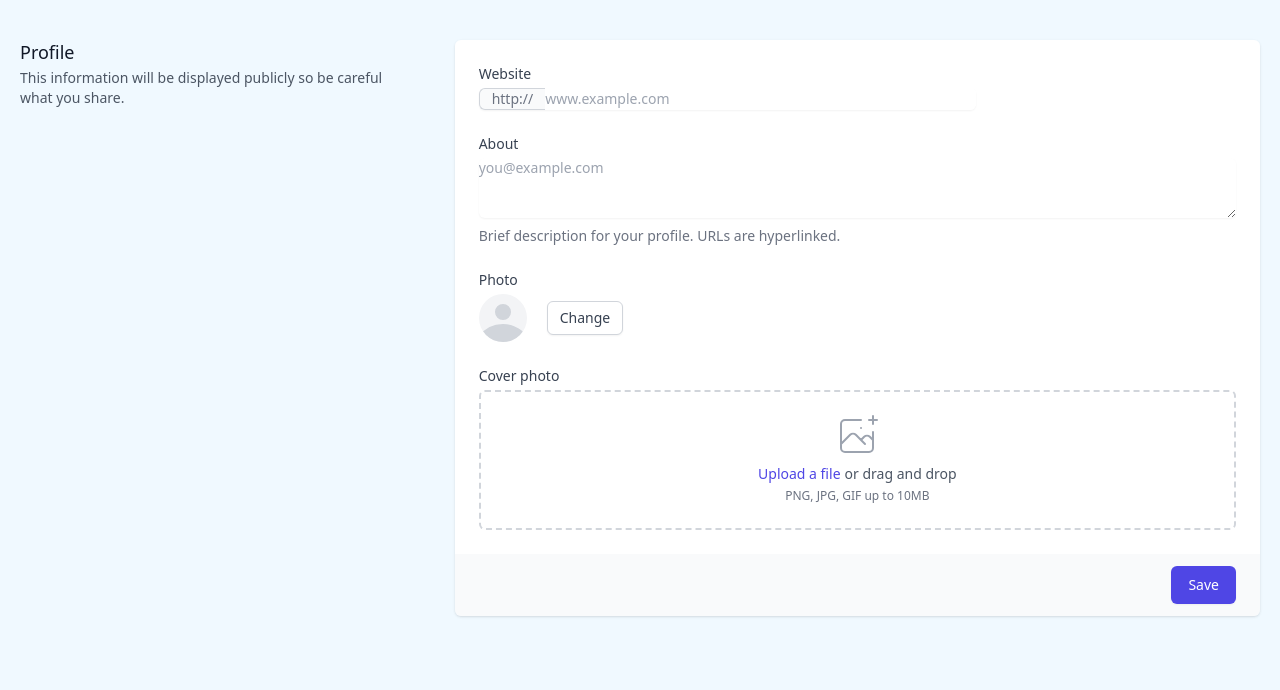
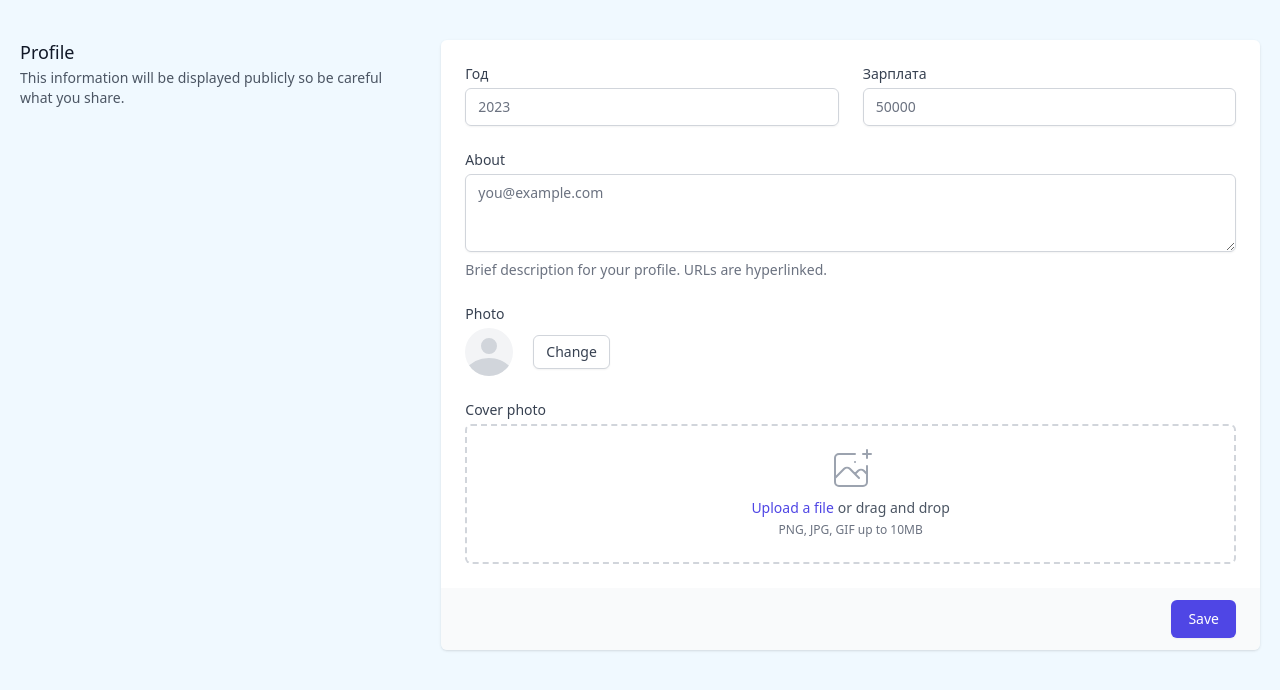
Before and after one commit to somefix/calculate-advance, a Nuxt app: page / in a window 1280 px wide. Shown: the top 690 px of the page. Built offline with nearby package versions, Linux system fonts and the light colour scheme.

Commit message:
sone fix

```diff
--- a/components/Calculate.vue
+++ b/components/Calculate.vue
@@ -1,21 +1,26 @@
 <template>
-  <div class="lg:grid lg:grid-cols-3 lg:gap-6">
-    <div class="lg:col-span-1 py-10 px-5">
+  <div class="md:grid md:grid-cols-3 md:gap-6">
+    <div class="md:col-span-1">
       <div class="px-4 sm:px-0">
         <h3 class="text-lg font-medium leading-6 text-gray-900">Profile</h3>
         <p class="mt-1 text-sm text-gray-600">This information will be displayed publicly so be careful what you share.</p>
       </div>
     </div>
-    <div class="lg:col-span-2 py-10 px-5">
-      <form>
+    <div class="mt-5 md:col-span-2 md:mt-0">
+      <form action="#" method="POST">
         <div class="shadow sm:overflow-hidden sm:rounded-md">
           <div class="space-y-6 bg-white px-4 py-5 sm:p-6">
-            <div class="grid grid-cols-3 gap-6">
-              <div class="col-span-3 sm:col-span-2">
-                <label for="company-website" class="block text-sm font-medium text-gray-700">Website</label>
+            <div class="grid grid-cols-2 gap-6">
+              <div class="col-span-2 sm:col-span-1">
+                <label for="company-website" class="block text-sm font-medium text-gray-700">Год</label>
                 <div class="mt-1 flex rounded-md shadow-sm">
-                  <span class="inline-flex items-center rounded-l-md border border-r-0 border-gray-300 bg-gray-50 px-3 text-sm text-gray-500">http://</span>
-                  <input id="company-website" type="text" name="company-website" class="block w-full flex-1 rounded-none rounded-r-md border-gray-300 focus:border-indigo-500 focus:ring-indigo-500 sm:text-sm" placeholder="www.example.com">
+                  <input id="company-website" type="number" name="company-website" class="block w-full flex-1 rounded-none rounded-l-md rounded-r-md border-gray-300 focus:border-indigo-500 focus:ring-indigo-500 sm:text-sm" placeholder="2023">
+                </div>
+              </div>
+              <div class="col-span-2 sm:col-span-1">
+                <label for="company-website" class="block text-sm font-medium text-gray-700">Зарплата</label>
+                <div class="mt-1 flex rounded-md shadow-sm">
+                  <input id="company-website" type="number" name="company-website" class="block w-full flex-1 rounded-none rounded-l-md rounded-r-md border-gray-300 focus:border-indigo-500 focus:ring-indigo-500 sm:text-sm" placeholder="50000">
                 </div>
               </div>
             </div>
--- a/layouts/default.vue
+++ b/layouts/default.vue
@@ -1,6 +1,6 @@
 <template>
   <div class="min-h-screen bg-sky-50">
-    <div class="container">
+    <div class="container min-h-screen px-5 py-10">
       <transition name="home">
         <Nuxt/>
       </transition>
--- a/package.json
+++ b/package.json
@@ -19,9 +19,11 @@
     "@nuxt/postcss8": "^1.1.3",
     "@nuxtjs/eslint-config": "^6.0.1",
     "@nuxtjs/eslint-module": "^3.0.2",
+    "@tailwindcss/forms": "^0.5.3",
     "autoprefixer": "^10.4.13",
     "eslint": "^7.29.0",
     "eslint-config-prettier": "^8.3.0",
+    "eslint-plugin-prettier": "^4.2.1",
     "eslint-plugin-nuxt": "^2.0.0",
     "eslint-plugin-vue": "^7.12.1",
     "postcss": "^8.4.21",
--- a/tailwind.config.js
+++ b/tailwind.config.js
@@ -13,5 +13,7 @@ module.exports = {
     },
     extend: {},
   },
-  plugins: [],
+  plugins: [
+    require('@tailwindcss/forms'),
+  ],
 }
```
Also changed, not shown: .eslintrc.js, 2 other files (tests, documents, lock files or other folders).
